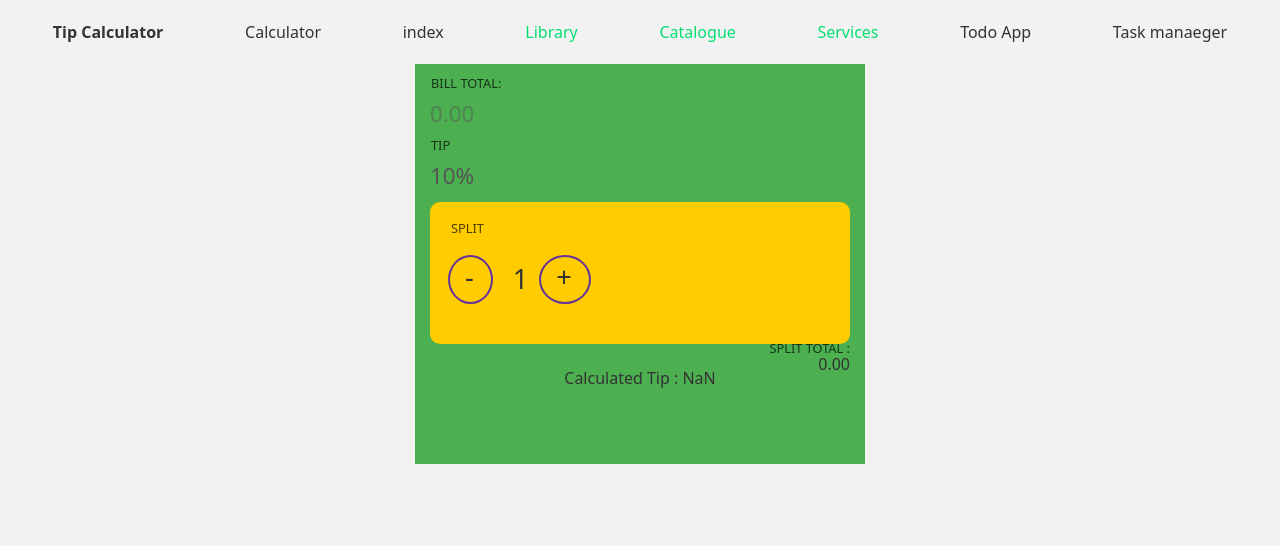
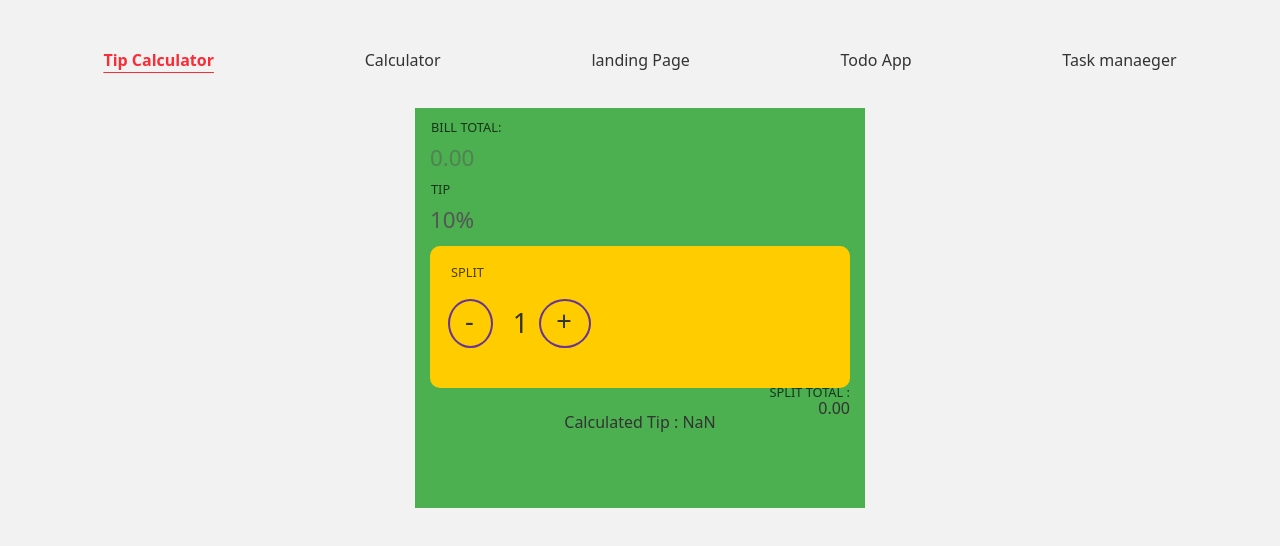
Before and after one commit to kamal0072/multipletaskmanagerapp, a React (Vite) app: page / in a window 1280 px wide. Shown: the top 546 px of the page. Built offline with nearby package versions, Linux system fonts and the light colour scheme.

Commit message:
remove extra nav link

```diff
--- a/src/App.jsx
+++ b/src/App.jsx
@@ -5,7 +5,7 @@ export default function App() {
   return (
     <>
         <NavBar />
-        <Suspense fallback={<h1 className="text text-center text-primary">Loading...</h1>}>
+        <Suspense fallback={<h1 className="text text-center text-red-500 text-5xl font-stretch-condensed font-bold py-48">Loading...</h1>}>
           <Outlet />
         </Suspense>
     </>
--- a/src/components/NavBar.jsx
+++ b/src/components/NavBar.jsx
@@ -5,11 +5,11 @@ export default function NavBar() {
 
   return (
     <>
-      <ul className="flex justify-around gap-4 ">
+      <ul className="flex justify-around gap-4 mt-3 p-4">
         <li>
           <NavLink
             to="/"
-            className={({ isActive }) => isActive ? "text text-danger font-black" : ""}
+            className={({ isActive }) => isActive ? "text underline underline-offset-6 text-red-500 font-black" : ""}
           >
             Tip Calculator
           </NavLink>
@@ -17,7 +17,7 @@ export default function NavBar() {
         <li>
           <NavLink
             to="/contact"
-            className={({ isActive }) => isActive ? "text text-danger font-black" : ""}
+            className={({ isActive }) => isActive ? "text underline underline-offset-6 text-red-500 font-black" : ""}
           >
             Calculator
           </NavLink>
@@ -25,25 +25,16 @@ export default function NavBar() {
         <li>
           <NavLink
             to="/index"
-            className={({ isActive }) =>isActive ? "underline underline-offset-4 text-danger font-black":""}
+            className={({ isActive }) =>isActive ? "underline underline-offset-6 text-red-500 font-black":""}
           >
-            index
+            landing Page
           </NavLink>
         </li>
         <li>
-          <NavLink to="*" className="text-1xl text-green-400">Library</NavLink>
+          <NavLink to="/todo">Todo App</NavLink>
         </li>
         <li>
-          <NavLink to="*" className={"text-1xl text-green-400"}>Catalogue</NavLink>
-        </li>
-        <li>
-          <NavLink to="*" className={"text-green-400"}>Services</NavLink>
-        </li>
-        <li>
-          <NavLink to="*">Todo App</NavLink>
-        </li>
-        <li>
-          <NavLink to="*">Task manaeger</NavLink>
+          <NavLink to="/task-manaeger">Task manaeger</NavLink>
         </li>
       </ul>
     </>
```
